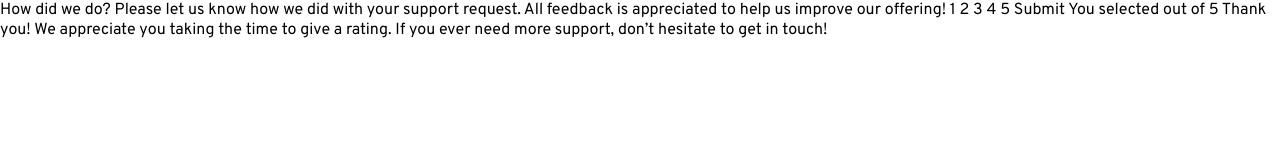
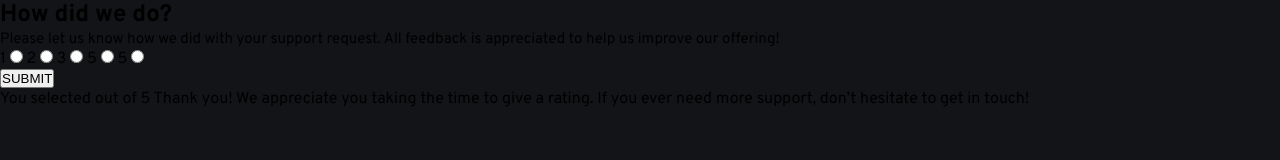
Before and after one commit to naiiiden/interactive-rating-component, a plain HTML site: page index.html in a window 1280 px wide. Drawn offline with Linux system fonts and the light colour scheme.

Commit message:
state start html

```diff
--- a/index.html
+++ b/index.html
@@ -8,17 +8,27 @@
   <title>Frontend Mentor | Interactive rating component</title>
 </head>
 <body>
-
+  <main>
     <!-- Rating state start -->
-
-  How did we do?
-
-  Please let us know how we did with your support request. All feedback is appreciated
-  to help us improve our offering!
-
-  1 2 3 4 5
-
-  Submit
+    <div class="start--container">
+      <h2>How did we do?</h2>
+      <p>Please let us know how we did with your support request. All feedback is appreciated to help us improve our offering!</p>
+      <form>
+        <div class="radio--container">
+          <label for="1">1</label>
+          <input type="radio" id="1"/>
+          <label for="1">2</label>
+          <input type="radio" id="2"/>
+          <label for="1">3</label>
+          <input type="radio" id="3"/>
+          <label for="1">5</label>
+          <input type="radio" id="5"/>
+          <label for="1">5</label>
+          <input type="radio" id="5"/>
+        </div>
+        <input type="submit" value="SUBMIT">
+      </form>
+    </div>
 
     <!-- Rating state end -->
 
@@ -32,6 +42,7 @@
     don’t hesitate to get in touch!
 
     <!-- Thank you state end -->
+  </main>
 <script src="script/index.js"></script>
 </body>
 </html>
--- a/style/general.scss
+++ b/style/general.scss
@@ -18,6 +18,7 @@ body {
     width: 100%;
     min-height: 100vh;
     font-family: Overpass, sans-serif;
+    background: $very-dark-blue;
 }
 
 p {
```
Also changed, not shown: style/general.css, 1 other file. Lines whose indentation alone changed are shown as unchanged.
